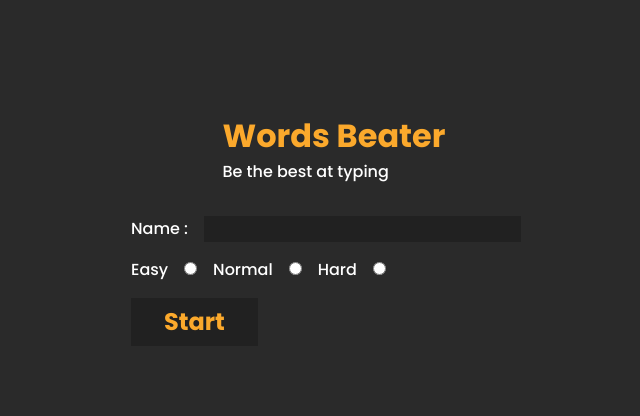
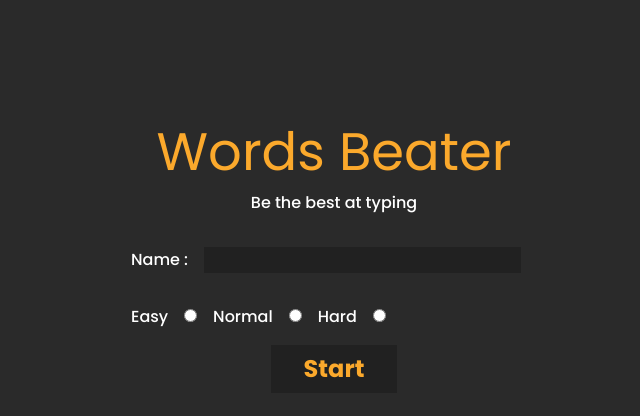
Before and after one commit to mlcoding111/Words-Beater, a React (Create React App) app: page / in a window 1280 px wide. Shown: the top 416 px of the page, without its empty margins (306-946 px from the left). Built offline with nearby package versions, Linux system fonts and the light colour scheme.

Commit message:
Updated Header styles

```diff
--- a/src/components/Form/index.tsx
+++ b/src/components/Form/index.tsx
@@ -46,6 +46,9 @@ export default Form
 
 export const Wrapper = styled.form`
     color: white;
+    display: flex;
+    flex-direction: column;
+    justify-content: center;
 
     .name-input{
         margin-top: 2em;
--- a/src/containers/styles.tsx
+++ b/src/containers/styles.tsx
@@ -16,10 +16,13 @@ export const Header = styled.header`
     h1{
         color: var(--primary-color);
         margin-top: 7rem;
+        font-size: 3.3rem;
+        font-weight: 400;
     }
     p{
         color: white;
         font-weight: 500;
+        text-align: center;
     }
 `;
 
```
